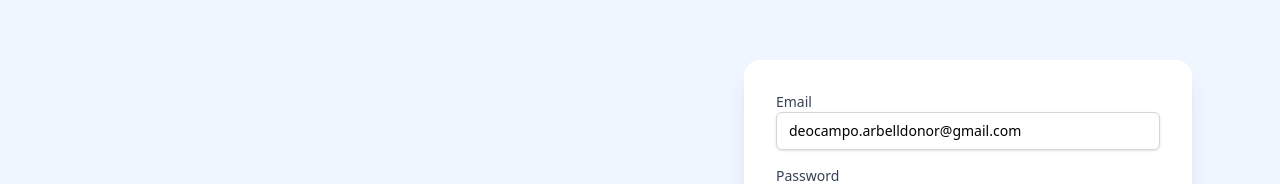
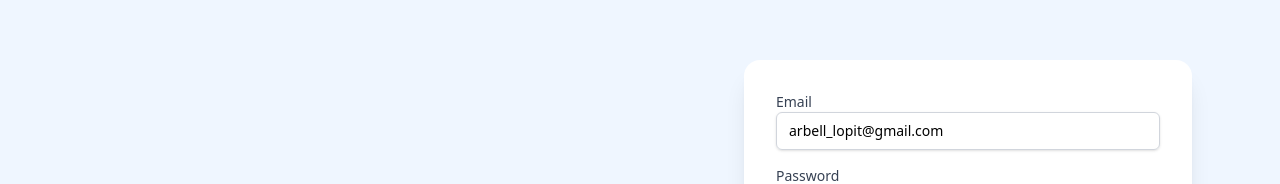
Before and after one commit to JonArbell/shorti.fy-frontend, an Angular app: page / in a window 1280 px wide. Shown: the part 118-302 px from the top of the page. Built offline with nearby package versions, Linux system fonts and the light colour scheme.

Commit message:
change email

```diff
--- a/src/app/views/authentication/signin/signin.component.ts
+++ b/src/app/views/authentication/signin/signin.component.ts
@@ -23,7 +23,7 @@ export class SigninComponent {
   ) {
     this.form = this.formBuilder.group({
       email: [
-        'deocampo.arbelldonor@gmail.com',
+        'arbell_lopit@gmail.com',
         [Validators.required, Validators.email],
       ],
       password: ['angaslopit', [Validators.required, Validators.minLength(6)]],
@@ -38,7 +38,7 @@ export class SigninComponent {
     console.log(`Email : ${email?.value}\nPass : ${password?.value}`);
 
     if (
-      email?.value === 'deocampo.arbelldonor@gmail.com' &&
+      email?.value === 'arbell_lopit@gmail.com' &&
       password?.value === 'angaslopit'
     ) {
       this.authService.isAuthenticated.set(true);
```
